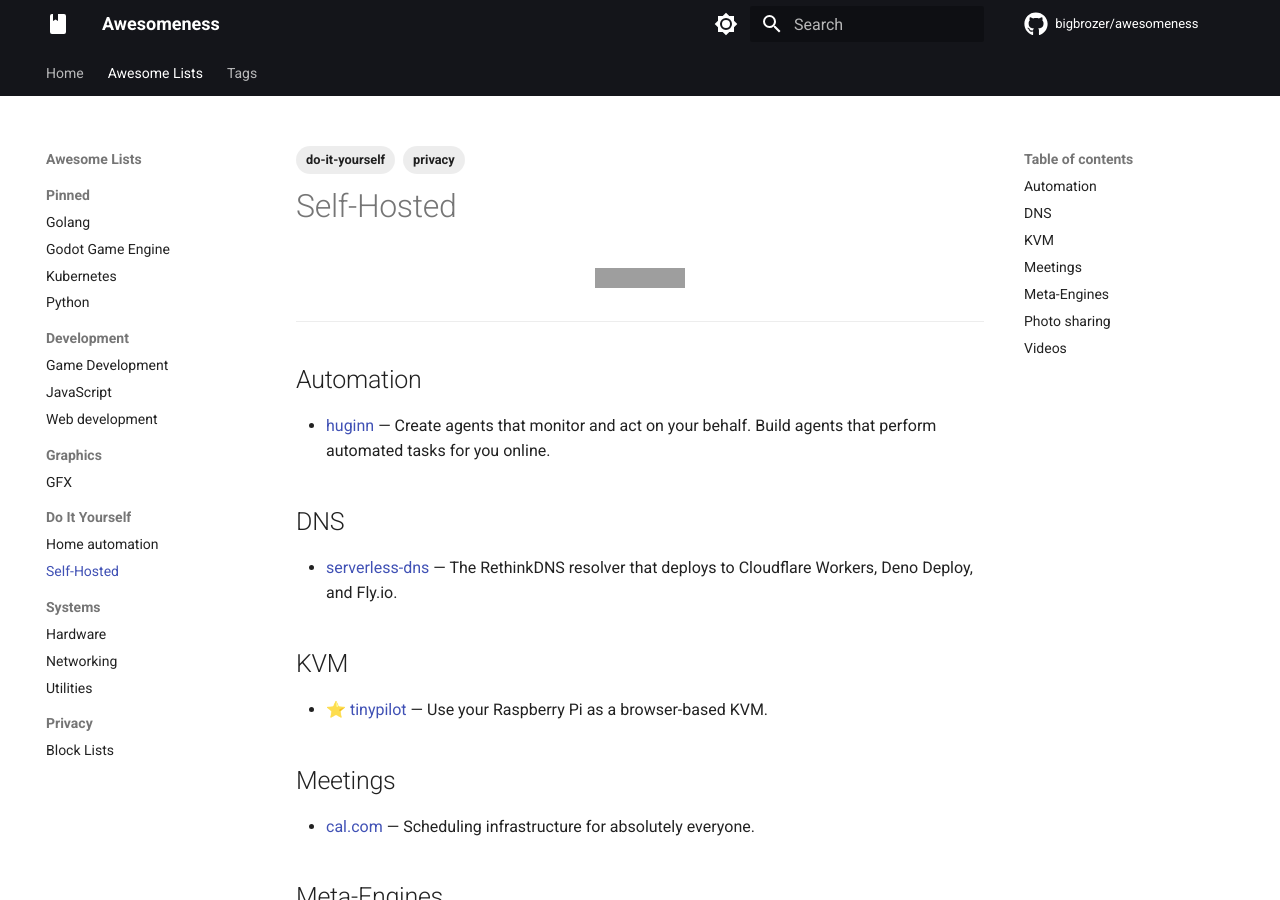
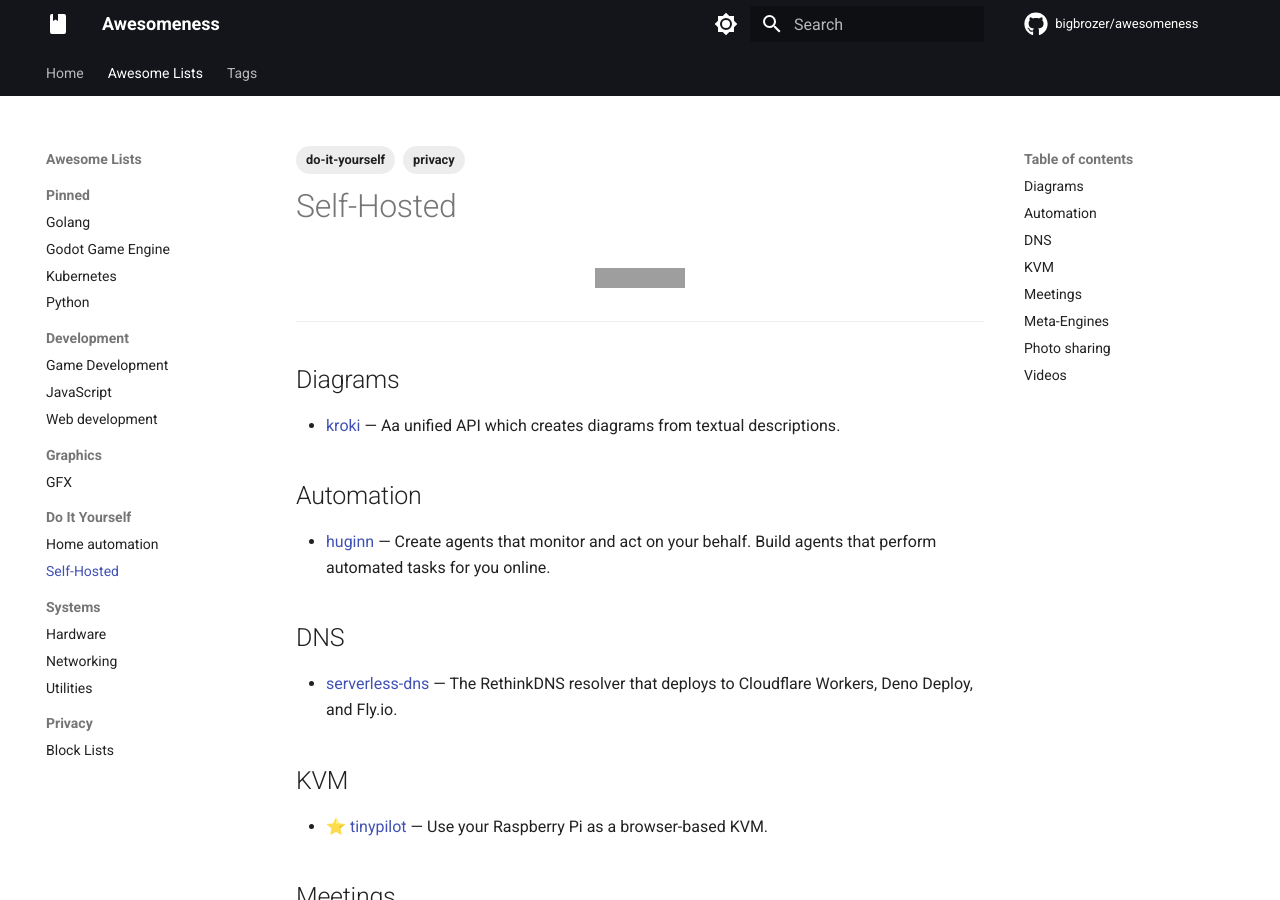
Before and after one commit to bigbrozer/awesomeness, an MkDocs documentation site: the page built from docs/lists/self-hosted.md, in a window 1280 px wide and 900 px high. Built offline with MkDocs 1.6.1 and Material for MkDocs 9.7.7, drawn with Linux system fonts in a browser that asks for light colours; comment, search, counter and statistics services are not loaded; grey boxes are pictures that could not be loaded.

Commit message:
feat(self-hosted): add kroki

```diff
--- a/docs/lists/self-hosted.md
+++ b/docs/lists/self-hosted.md
@@ -13,6 +13,10 @@ tags:
 </div>
 
 * * *
+
+## Diagrams
+
+- [kroki](https://github.com/yuzutech/kroki) — Aa unified API which creates diagrams from textual descriptions.
 
 ## Automation
 
```
